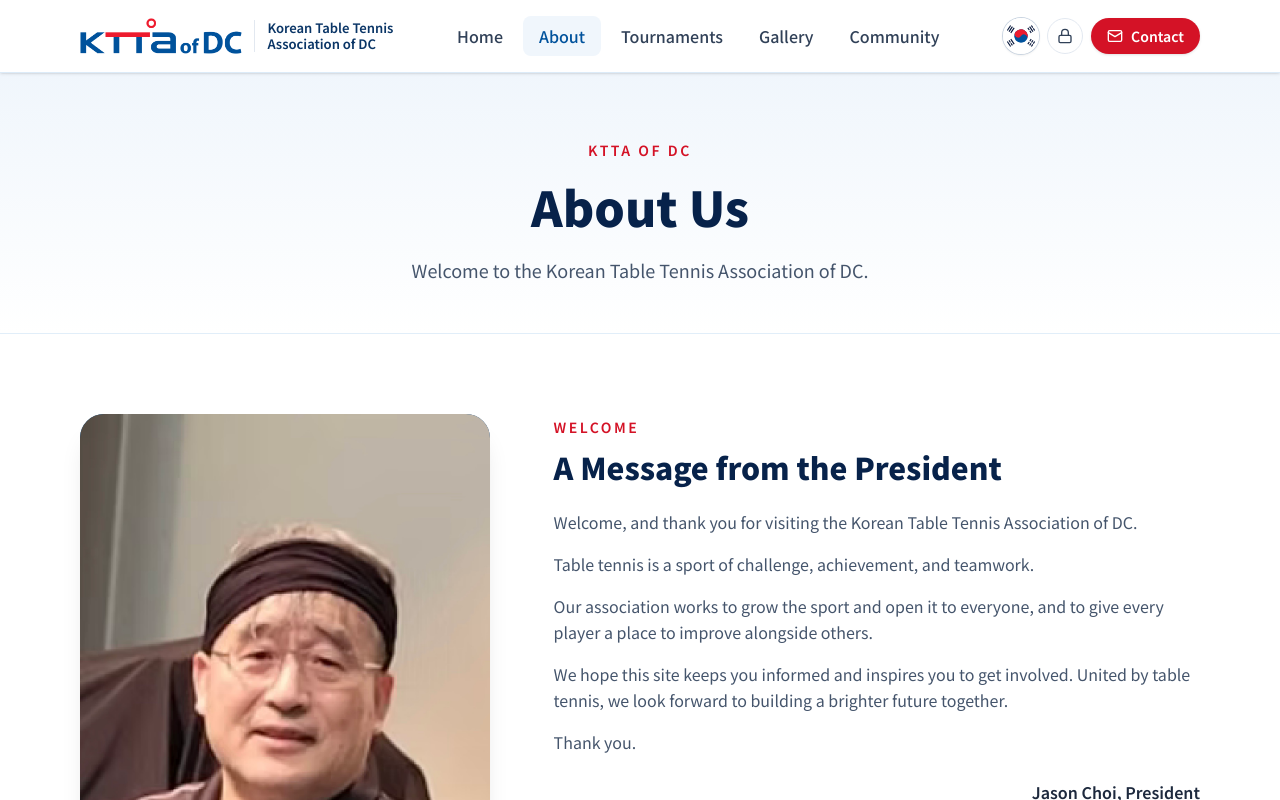
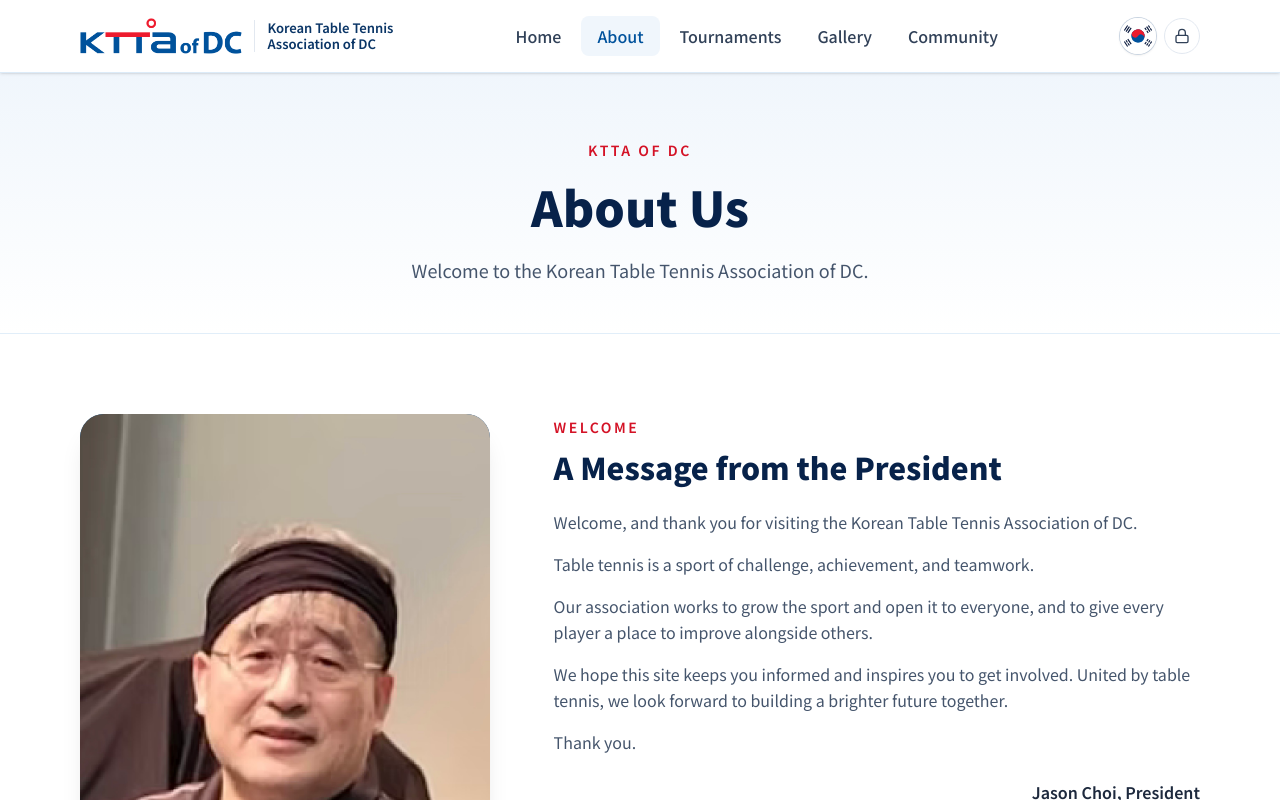
Before and after one commit to kish191919/KTTAOFDC, a Next.js app: page /en/about in a window 1280 px wide. Shown: the top 800 px of the page. Built offline with nearby package versions, Linux system fonts and the light colour scheme.

Commit message:
업데이트

```diff
--- a/components/Header.tsx
+++ b/components/Header.tsx
@@ -3,9 +3,8 @@ import Link from "next/link";
 import { localePath, type Locale } from "@/lib/i18n/config";
 import { getDictionary } from "@/lib/i18n/dictionaries";
 import { site } from "@/lib/site";
-import { LockIcon, MailIcon } from "@/components/icons";
+import { LockIcon } from "@/components/icons";
 import { AdminLink } from "@/components/AdminLink";
-import { ContactButton } from "@/components/ContactButton";
 import { DesktopNav, MobileNav } from "@/components/HeaderNav";
 import { LangToggle } from "@/components/LangToggle";
 
@@ -42,7 +41,7 @@ export function Header({ lang }: { lang: Locale }) {
         <div className="flex items-center gap-2">
           {/* 한국어 ↔ 영어 전환. 휴대폰 화면에서도 항상 보입니다. */}
           <LangToggle lang={lang} label={d.langToggle.label} title={d.langToggle.short} />
-          {/* 관리자 로그인. 휴대폰 화면에서는 문의 버튼과 함께 메뉴 안에 들어갑니다. */}
+          {/* 관리자 로그인. 휴대폰 화면에서는 메뉴 안에 들어갑니다. */}
           <AdminLink
             title={adminIconOnly ? d.nav.admin : undefined}
             className={`btn btn-ghost btn-sm hidden sm:inline-flex ${adminIconOnly ? "size-9 p-0" : ""}`}
@@ -50,11 +49,7 @@ export function Header({ lang }: { lang: Locale }) {
             <LockIcon className="size-4" />
             <span className={adminIconOnly ? "sr-only" : undefined}>{d.nav.admin}</span>
           </AdminLink>
-          <ContactButton t={d.contact} className="btn btn-accent btn-sm hidden sm:inline-flex">
-            <MailIcon className="size-4" />
-            {d.nav.contact}
-          </ContactButton>
-          <MobileNav lang={lang} t={d.nav} contact={d.contact} />
+          <MobileNav lang={lang} t={d.nav} />
         </div>
       </div>
     </header>
--- a/components/HeaderNav.tsx
+++ b/components/HeaderNav.tsx
@@ -6,9 +6,8 @@ import { useEffect, useState } from "react";
 import { localePath, stripLocale, type Locale } from "@/lib/i18n/config";
 import type { Dictionary } from "@/lib/i18n/dictionaries";
 import { nav } from "@/lib/site";
-import { CloseIcon, LockIcon, MailIcon, MenuIcon } from "@/components/icons";
+import { CloseIcon, LockIcon, MenuIcon } from "@/components/icons";
 import { AdminLink } from "@/components/AdminLink";
-import { ContactButton } from "@/components/ContactButton";
 
 function isActive(pathname: string, href: string) {
   return href === "/" ? pathname === "/" : pathname === href || pathname.startsWith(`${href}/`);
@@ -51,10 +50,9 @@ export function DesktopNav({ lang, label }: { lang: Locale; label: string }) {
 type MobileNavProps = {
   lang: Locale;
   t: Dictionary["nav"];
-  contact: Dictionary["contact"];
 };
 
-export function MobileNav({ lang, t, contact }: MobileNavProps) {
+export function MobileNav({ lang, t }: MobileNavProps) {
   const pathname = useCurrentPath();
   const [open, setOpen] = useState(false);
 
@@ -112,10 +110,6 @@ export function MobileNav({ lang, t, contact }: MobileNavProps) {
                 );
               })}
               <div className="mt-2 flex gap-2 border-t border-slate-100 pt-3">
-                <ContactButton t={contact} className="btn btn-accent btn-sm flex-1">
-                  <MailIcon className="size-4" />
-                  {t.contact}
-                </ContactButton>
                 <AdminLink className="btn btn-ghost btn-sm flex-1">
                   <LockIcon className="size-4" />
                   {t.admin}
--- a/lib/i18n/dictionaries/en.ts
+++ b/lib/i18n/dictionaries/en.ts
@@ -28,7 +28,6 @@ export const en: Dictionary = {
     open: "Open menu",
     close: "Close menu",
     quickLinks: "Quick links",
-    contact: "Contact",
     admin: "Admin",
   },
 
--- a/lib/i18n/dictionaries/ko.ts
+++ b/lib/i18n/dictionaries/ko.ts
@@ -28,7 +28,6 @@ export const ko = {
     open: "메뉴 열기",
     close: "메뉴 닫기",
     quickLinks: "바로가기",
-    contact: "문의하기",
     admin: "관리자",
   },
 
```
Also changed, not shown: 1 other file (tests, documents, lock files or other folders).
